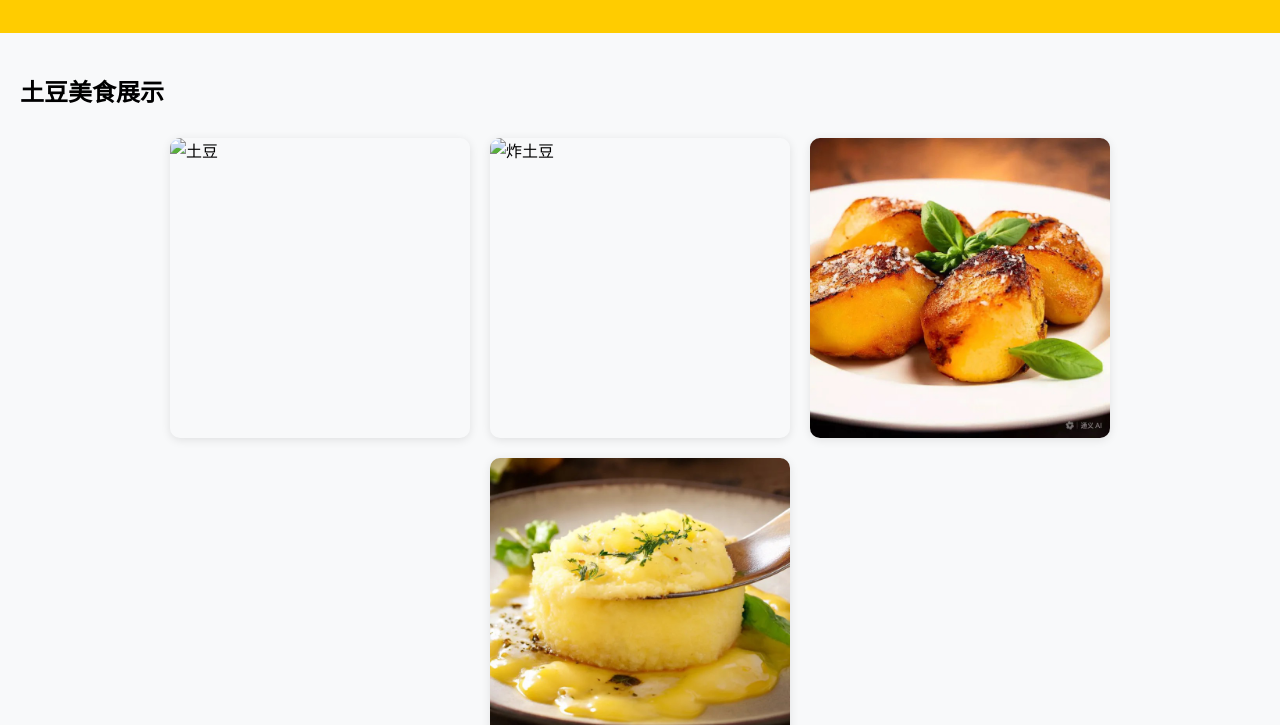
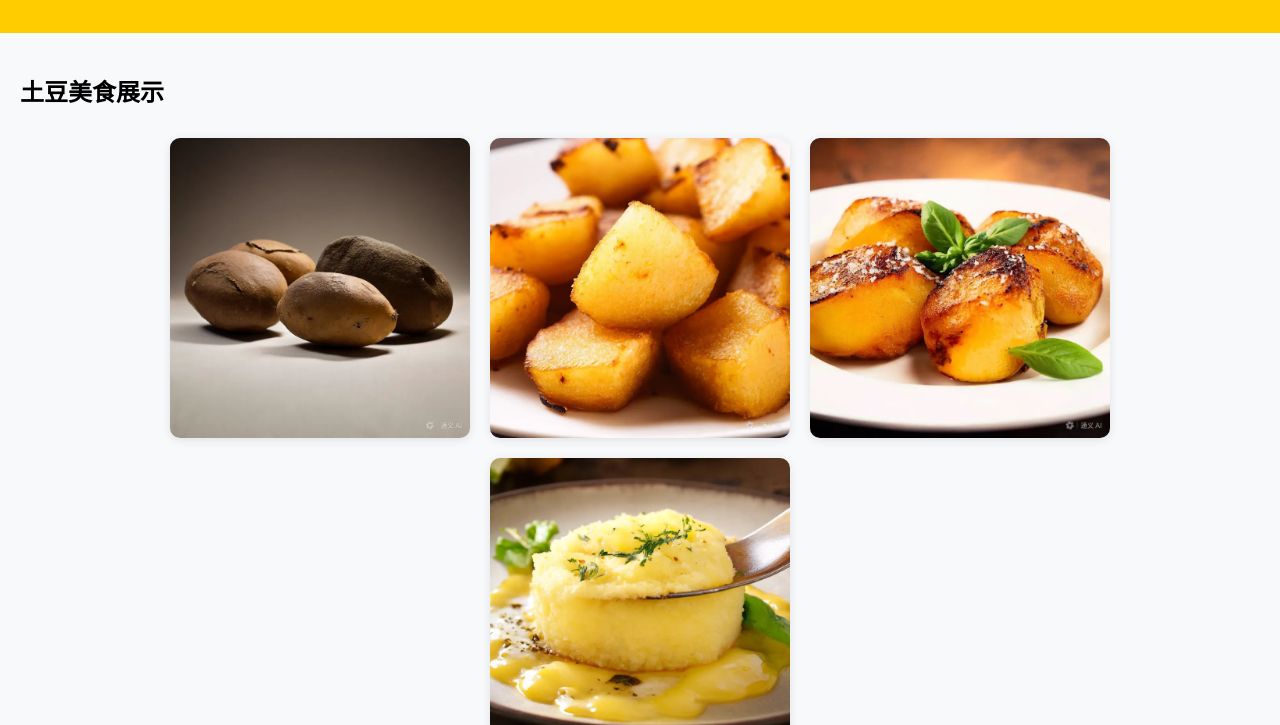
Before and after one commit to shangui999/aichitudou, a plain HTML site: page index.html in a window 1280 px wide. Shown: the part 109-834 px from the top of the page. Drawn offline with Linux system fonts and the light colour scheme.

Commit message:
20241018 13:51:25

```diff
--- a/index.html
+++ b/index.html
@@ -51,8 +51,8 @@
 <div class="container">
     <h2>土豆美食展示</h2>
     <div class="gallery">
-        <img src="img/tudou.png" alt="土豆">
-        <img src="img/zhatudou.png" alt="炸土豆">
+        <img src="img/tudou.jpeg" alt="土豆">
+        <img src="img/zhatudou.jpeg" alt="炸土豆">
         <img src="img/kaotudou.jpeg" alt="烤土豆">
         <img src="img/tudouni.jpeg" alt="土豆泥">
     </div>
```
